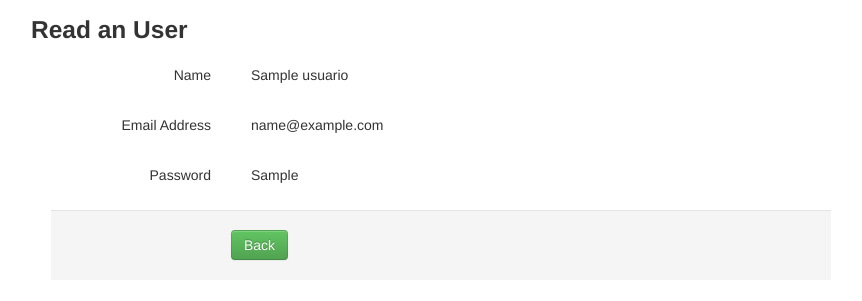
After one commit to lucasmence/phpCrudTest, a PHP site: page /read.php?id=1 in a window 1280 px wide. The commit adds this page. Shown: the top 301 px of the page, without its empty margins (219-1081 px from the left). Run offline with PHP 8.4, Linux system fonts and the light colour scheme; tables that the repository leaves empty or names only in its code hold one stand-in row (values such as "Sample post").

Commit message:
Added read option;

```diff
--- a/index.php
+++ b/index.php
@@ -34,6 +34,7 @@
                             echo '<td>'. $row['nome'] . '</td>';
                             echo '<td>'. $row['email'] . '</td>';
                             echo '<td>'. $row['senha']. '</td>';
+                            echo '<td><a class= "btn" href="read.php?id='.$row['id'].'">Read</a></td>';
                             echo '</tr>';
                         }
                         Database::disconnect();
--- /dev/null
+++ b/read.php
@@ -0,0 +1,73 @@
+<?php
+    require 'database.php';
+
+    $id = null;
+    if (!empty($_GET['id'])) {
+        $id = $_REQUEST['id'];
+    }
+
+    if (null==$id) {
+        header ("Location: index.php");
+    } else {
+        $pdo = Database::connect();
+        $pdo->setAttribute(PDO::ATTR_ERRMODE, PDO::ERRMODE_EXCEPTION);
+        $sql = "SELECT * FROM usuarios where id = ? ";
+        $q = $pdo->prepare($sql);
+        $q->execute(array($id));
+        $data = $q->fetch(PDO::FETCH_ASSOC);
+        Database::disconnect();
+    }
+?>
+
+<!DOCTYPE html>
+<html>
+<head>
+        <meta charset="utf-8">
+        <title>User</title>
+        <meta name="viewport" content="width=device-width, initial-scale=1">
+        <link   href="css/bootstrap.min.css" rel="stylesheet">
+        <script src="js/bootstrap.min.js"></script>
+</head>
+<body>
+    <div class="container">
+        <div class="span10 offset1">
+            <div class="row">
+                <h3>Read an User</h3>
+            </div>
+
+            <div class="form-horizontal">
+                <div class="control-group">
+                    <label class="control-label">Name</label>
+                    <div class="controls">
+                        <label class="checkbox">
+                            <?php echo $data['nome'];?>
+                        </label>
+                    </div>
+                </div>
+
+                <div class="control-group">
+                    <label class="control-label">Email Address</label>
+                    <div class="controls">
+                        <label class="checkbox">
+                            <?php echo $data['email'];?>
+                        </label>
+                    </div>
+                </div>
+
+                <div class="control-group">
+                    <label class="control-label">Password</label>
+                    <div class="controls">
+                        <label class="checkbox">
+                            <?php echo $data['senha']; ?>
+                        </label>
+                    </div>
+                </div>
+
+                <div class="form-actions">
+                    <a class="btn btn-success" href="index.php">Back</a>
+                </div>
+            </div>
+        </div>
+    </div>
+</body>
+</html>
```
